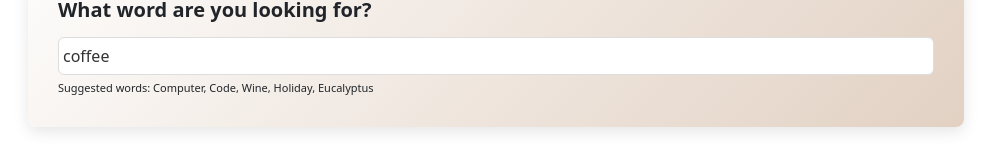
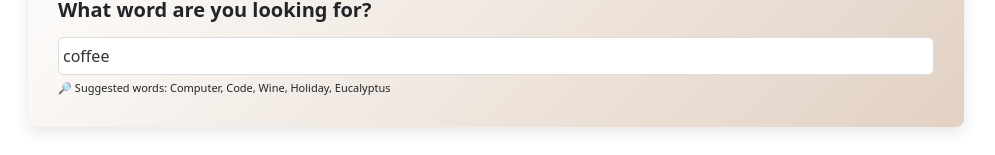
Before and after one commit to EleanorRuse/dictionary-project, a React (Create React App) app: page / in a window 1280 px wide. Shown: the part 208-363 px from the top of the page, without its empty margins (144-1139 px from the left). Built offline with nearby package versions, Linux system fonts and the light colour scheme; no server answers.

Commit message:
Added Search Emoji

```diff
--- a/src/App.js
+++ b/src/App.js
@@ -11,7 +11,7 @@ function App() {
 <img src={banner} className="Ele-logo" alt="logo" />
       </header>
       <main>
-        <Dictionary defaultKeyword="coffee" />
+        <Dictionary defaultKeyword="coffee"/>
       </main>
       <footer className="App-footer">
         <a href="https://www.linkedin.com/in/eleanor-ruse-8aa6a011b/" target="_blank" rel="noreferrer">
--- a/src/Dictionary.js
+++ b/src/Dictionary.js
@@ -55,7 +55,7 @@ if (loaded){
        defaultValue={props.defaultKeyword}/>
     </form>
     <div className="hint">
-        Suggested words: Computer, Code, Wine, Holiday, Eucalyptus
+       🔎 Suggested words: Computer, Code, Wine, Holiday, Eucalyptus
     </div>
     </section>
     <Results results={results} />
```
